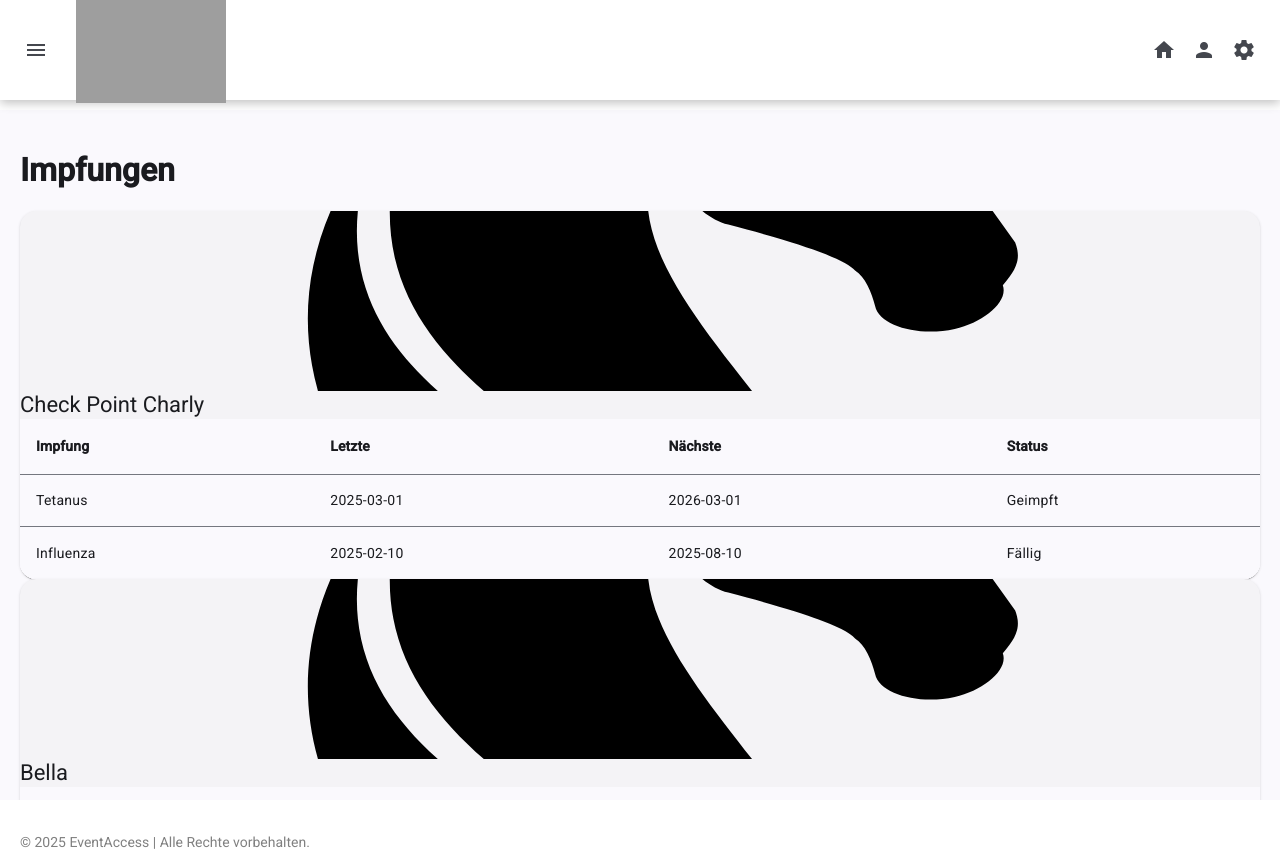
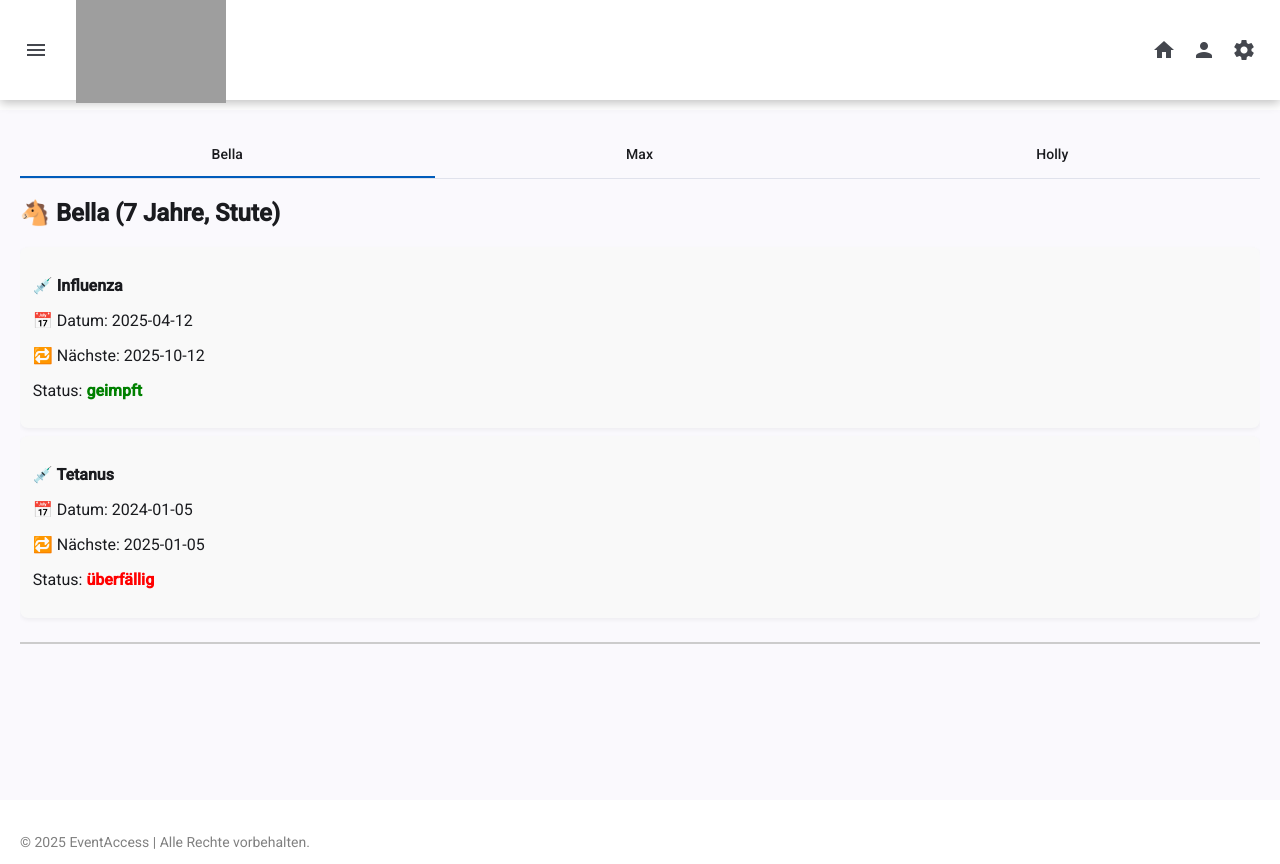
Before and after one commit to FabienneFaupel/sporthorses, an Angular app: page /vaccination in a window 1280 px wide. Built offline with nearby package versions, Linux system fonts and the light colour scheme; grey boxes are pictures that could not be loaded.

Commit message:
vaccination-pferde übersicht

```diff
--- a/src/app/pages/vaccination-page/vaccination-page.component.html
+++ b/src/app/pages/vaccination-page/vaccination-page.component.html
@@ -1,47 +1,14 @@
-<!-- impfungen-page.component.html -->
-<div class="p-6">
-  <h1 class="text-2xl font-bold mb-4">Impfungen</h1>
+<mat-tab-group>
+  <mat-tab *ngFor="let horse of horses" label="{{ horse.name }}">
+    <div class="horse-card">
+      <h2>🐴 {{ horse.name }} ({{ horse.age }} Jahre, {{ horse.gender }})</h2>
 
-  <div class="grid grid-cols-1 md:grid-cols-2 lg:grid-cols-3 gap-6">
-    <mat-card *ngFor="let pferd of pferde" class="shadow-lg">
-      <img mat-card-image [src]="pferd.bild" [alt]="pferd.name" />
-      <mat-card-title>{{ pferd.name }}</mat-card-title>
-
-      <div class="overflow-x-auto mt-2">
-        <table mat-table [dataSource]="pferd.impfungen" class="w-full">
-          <ng-container matColumnDef="name">
-            <th mat-header-cell *matHeaderCellDef> Impfung </th>
-            <td mat-cell *matCellDef="let impf">{{ impf.name }}</td>
-          </ng-container>
-
-          <ng-container matColumnDef="datum">
-            <th mat-header-cell *matHeaderCellDef> Letzte </th>
-            <td mat-cell *matCellDef="let impf">{{ impf.datum }}</td>
-          </ng-container>
-
-          <ng-container matColumnDef="naechste">
-            <th mat-header-cell *matHeaderCellDef> Nächste </th>
-            <td mat-cell *matCellDef="let impf">{{ impf.naechste }}</td>
-          </ng-container>
-
-          <ng-container matColumnDef="status">
-            <th mat-header-cell *matHeaderCellDef> Status </th>
-            <td mat-cell *matCellDef="let impf">
-              <span
-                [ngClass]="{
-                  'text-green-600 font-bold': impf.status === 'Geimpft',
-                  'text-red-600 font-bold': impf.status === 'Fällig'
-                }"
-              >
-                {{ impf.status }}
-              </span>
-            </td>
-          </ng-container>
-
-          <tr mat-header-row *matHeaderRowDef="['name', 'datum', 'naechste', 'status']"></tr>
-          <tr mat-row *matRowDef="let row; columns: ['name', 'datum', 'naechste', 'status']"></tr>
-        </table>
+      <div *ngFor="let vac of horse.vaccinations" class="vaccination-card" [ngClass]="vac.status">
+        <p><strong>💉 {{ vac.type }}</strong></p>
+        <p>📅 Datum: {{ vac.date }}</p>
+        <p>🔁 Nächste: {{ vac.next }}</p>
+        <p>Status: <span class="status">{{ vac.status }}</span></p>
       </div>
-    </mat-card>
-  </div>
-</div>
+    </div>
+  </mat-tab>
+</mat-tab-group>
--- a/src/app/pages/vaccination-page/vaccination-page.component.scss
+++ b/src/app/pages/vaccination-page/vaccination-page.component.scss
@@ -1,16 +1,29 @@
-mat-card {
-  border-radius: 1rem;
-  overflow: hidden;
+.container {
+  padding: 1rem;
+  max-width: 800px;
+  margin: auto;
+}
 
-  img {
-    height: 180px;
-    object-fit: cover;
-  }
+.horse-card {
+  margin-bottom: 2rem;
+  border-bottom: 2px solid #ccc;
+  padding-bottom: 1rem;
+}
 
-  table {
-    font-size: 0.9rem;
-    th {
-      font-weight: 600;
-    }
-  }
+.vaccination-card {
+  background: #f9f9f9;
+  padding: 0.8rem;
+  margin: 0.5rem 0;
+  border-radius: 8px;
+  box-shadow: 0 2px 4px rgba(0,0,0,0.05);
 }
+
+/* Statusfarben */
+.geimpft .status {
+  color: green;
+  font-weight: bold;
+}
+.überfällig .status {
+  color: red;
+  font-weight: bold;
+}
--- a/src/app/pages/vaccination-page/vaccination-page.component.ts
+++ b/src/app/pages/vaccination-page/vaccination-page.component.ts
@@ -13,22 +13,7 @@ import { MatNativeDateModule } from '@angular/material/core'; // oder MatMomentD
 import { MatTableModule } from '@angular/material/table';
 import { MatIconModule } from '@angular/material/icon';
 import { MatButtonModule } from '@angular/material/button'; // für die Delete-Buttons
-
-interface Impfung {
-  name: string;
-  datum: string;
-  naechste: string;
-  status: 'Geimpft' | 'Fällig';
-}
-
-interface Pferd {
-  name: string;
-  bild: string;
-  impfungen: Impfung[];
-}
-
-
-
+import { MatTabsModule } from '@angular/material/tabs';
 
 
 
@@ -46,28 +31,76 @@ interface Pferd {
     MatNativeDateModule,
     MatTableModule,
     MatIconModule,
-    MatButtonModule
+    MatButtonModule,
+    MatTabsModule,
   ],
   templateUrl: './vaccination-page.component.html',
   styleUrl: './vaccination-page.component.scss'
 })
 export class VaccinationPageComponent {
-pferde: Pferd[] = [
+horses = [
     {
-      name: 'Check Point Charly',
-      bild: 'images/horse.svg',
-      impfungen: [
-        { name: 'Tetanus', datum: '2025-03-01', naechste: '2026-03-01', status: 'Geimpft' },
-        { name: 'Influenza', datum: '2025-02-10', naechste: '2025-08-10', status: 'Fällig' },
-      ],
+      name: 'Bella',
+      age: 7,
+      gender: 'Stute',
+      vaccinations: [
+        {
+          type: 'Influenza',
+          date: '2025-04-12',
+          next: '2025-10-12',
+          status: 'geimpft'
+        },
+        {
+          type: 'Tetanus',
+          date: '2024-01-05',
+          next: '2025-01-05',
+          status: 'überfällig'
+        }
+      ]
     },
     {
-      name: 'Bella',
-      bild: 'images/horse.svg',
-      impfungen: [
-        { name: 'Tetanus', datum: '2025-01-15', naechste: '2026-01-15', status: 'Geimpft' },
-        { name: 'Herpes', datum: '2025-02-01', naechste: '2025-08-01', status: 'Fällig' },
-      ],
+      name: 'Max',
+      age: 10,
+      gender: 'Wallach',
+      vaccinations: [
+        {
+          type: 'Herpes',
+          date: '2025-02-10',
+          next: '2025-08-10',
+          status: 'geimpft'
+        }
+      ]
+    },
+    {
+      name: 'Holly',
+      age: 7,
+      gender: 'Stute',
+      vaccinations: [
+        {
+          type: 'Influenza',
+          date: '2025-04-12',
+          next: '2025-10-12',
+          status: 'geimpft'
+        },
+        {
+          type: 'Tetanus',
+          date: '2024-01-05',
+          next: '2025-01-05',
+          status: 'überfällig'
+        },
+        {
+          type: 'Influenza',
+          date: '2025-04-12',
+          next: '2025-10-12',
+          status: 'geimpft'
+        },
+        {
+          type: 'Tetanus',
+          date: '2024-01-05',
+          next: '2025-01-05',
+          status: 'überfällig'
+        }
+      ]
     },
   ];
 }
```
